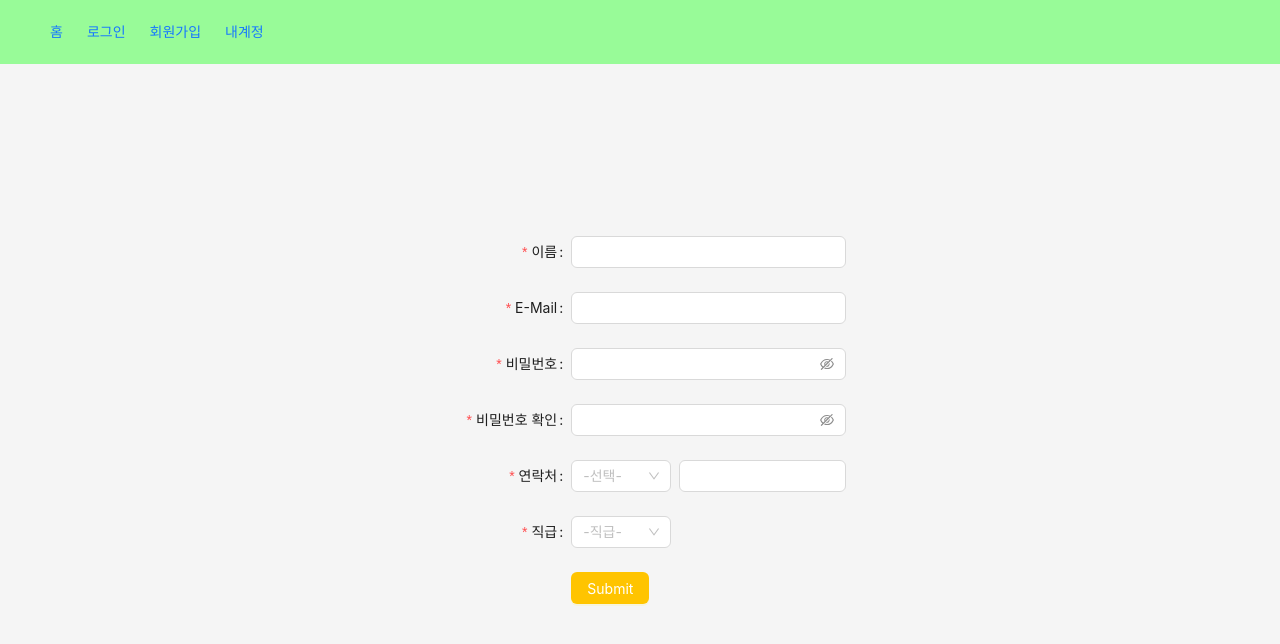
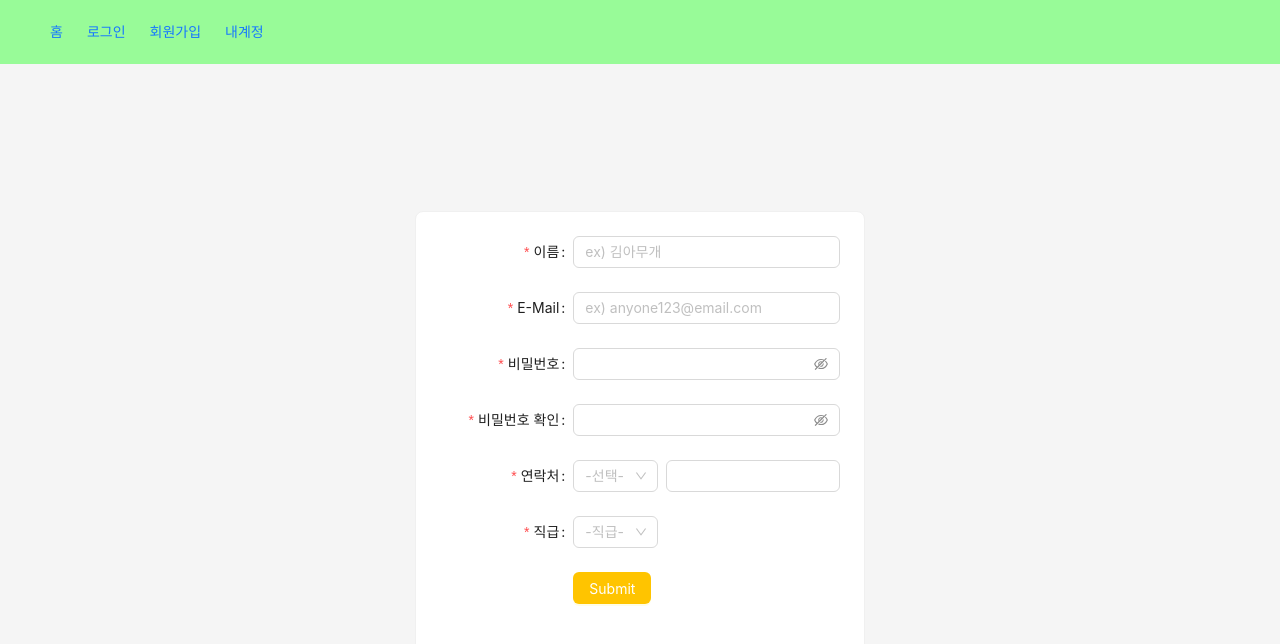
Before and after one commit to KDT5-MINI-TEAM11/client, a React (Vite) app: page /signup in a window 1280 px wide. Shown: the top 644 px of the page. Built offline with nearby package versions, Linux system fonts and the light colour scheme.

Commit message:
feat: useInPut 커스텀 훅 생성 및 이벤트 핸들러 연결, 상태 연결

```diff
--- a/src/App.tsx
+++ b/src/App.tsx
@@ -14,6 +14,7 @@ export default function App() {
       colorPrimary: '#ffc400',
     },
   };
+
   return (
     <ConfigProvider theme={theme} locale={koKR}>
       <Routes>
--- a/src/page/signup/index.tsx
+++ b/src/page/signup/index.tsx
@@ -1,5 +1,7 @@
-import { Button, Input, Form, Space, Select } from 'antd';
-import React, { useState } from 'react'
+import { useState } from 'react';
+import { Button, Input, Form, Space, Select, Card } from 'antd';
+import { Link } from 'react-router-dom';
+import useInput from './useInput';
 
 const onFinish = (values: any) => {
   console.log('Success:', values);
@@ -12,22 +14,36 @@ const onFinishFailed = (errorInfo: any) => {
 const { Option } = Select;
 
 export default function SingUp() {
+  const [name, onChangeName] = useInput('');
+  const [email, onChangeEmail] = useInput('');
+  const [password, onChangePassword] = useInput('');
+  const [confirmPassword, onChangeConfirmPassword] = useInput('');
+  const [prefixPhoneNumber, setPrefixPhoneNumber] = useState('');
+  const [phoneNumber, onChangePhoneNumber] = useInput('');
+  const [position, setPosition] = useState('');
 
-  const prefixSelector = (
-    <Form.Item name="prefix" noStyle>
-      <Select placeholder="-선택-" style={{ width: 100 }}>
-        <Option value="010">010</Option>
-        <Option value="011">011</Option>
-      </Select>
-    </Form.Item>
-  );
+  /*   const password = /^(?=.*\d)(?=.*[!@#$%^&*()-+=])(?=.*[a-zA-Z]).{8,16}$/;
+
+  const email = /^[A-Za-z0-9_\.\-]+@[A-Za-z0-9\-]+\.[A-Za-z0-9\-]+/; */
+
+  const onChangePrefixPhoneNumber = (value: string) =>
+    setPrefixPhoneNumber(value);
+
+  const onChangePosition = (value: string) => setPosition(value);
+
+  const getPhoneNumber = () => {
+    return `${prefixPhoneNumber}${phoneNumber}`;
+  };
+
+  const combinedPhoneNumber = getPhoneNumber();
 
   return (
+    <Card>
       <Form
         name="basic"
         labelCol={{ span: 8 }}
         wrapperCol={{ span: 16 }}
-      style={{ maxWidth: 600 }}
+        style={{ width: 400 }}
         initialValues={{ remember: true }}
         onFinish={onFinish}
         onFinishFailed={onFinishFailed}
@@ -38,74 +54,109 @@ export default function SingUp() {
           name="username"
           rules={[{ required: true, message: '이름을 입력해주세요.' }]}
         >
-        <Input />
+          <Input
+            placeholder="ex) 김아무개"
+            value={name}
+            onChange={onChangeName}
+            allowClear
+          />
         </Form.Item>
-
         <Form.Item
           label="E-Mail"
           name="e-mail"
           rules={[{ required: true, message: '이메일을 입력해주세요.' }]}
         >
-        <Input />
+          <Input
+            placeholder="ex) anyone123@email.com"
+            value={email}
+            onChange={onChangeEmail}
+            allowClear
+          />
         </Form.Item>
-
         <Form.Item
           label="비밀번호"
           name="password"
           rules={[{ required: true, message: '비밀번호를 입력해주세요' }]}
           hasFeedback
         >
-        <Input.Password />
+          <Input.Password
+            value={password}
+            onChange={onChangePassword}
+            allowClear
+          />
         </Form.Item>
-
-
         <Form.Item
           label="비밀번호 확인"
           name="confirm_password"
           dependencies={['password']}
           hasFeedback
-        rules={[{ required: true, message: '비밀번호를 입력해주세요' },
+          rules={[
+            { required: true, message: '비밀번호를 입력해주세요' },
             ({ getFieldValue }) => ({
               validator(_, value) {
                 if (!value || getFieldValue('password') === value) {
                   return Promise.resolve();
                 }
-            return Promise.reject(new Error('The new password that you entered do not match!'));
+                return Promise.reject(
+                  new Error('The new password that you entered do not match!'),
+                );
               },
             }),
           ]}
         >
-        <Input.Password />
+          <Input.Password
+            value={confirmPassword}
+            onChange={onChangeConfirmPassword}
+            allowClear
+          />
         </Form.Item>
-
         <Form.Item
           label="연락처"
           name="phone"
           rules={[{ required: true, message: '연락처를 입력해주세요.' }]}
         >
           <Space>
-       {prefixSelector}
-        <Input />
+            <Form.Item name="prefixPhoneNumber" noStyle>
+              <Select
+                placeholder="-선택-"
+                style={{ width: 85 }}
+                value={prefixPhoneNumber}
+                onChange={onChangePrefixPhoneNumber}
+              >
+                <Option value="010">010</Option>
+                <Option value="011">011</Option>
+              </Select>
+            </Form.Item>
+            <Input
+              value={phoneNumber}
+              onChange={onChangePhoneNumber}
+              allowClear
+            />
           </Space>
         </Form.Item>
-
         <Form.Item
           name="position"
           label="직급"
           rules={[{ required: true, message: '직급을 선택해주세요.' }]}
         >
-        <Select placeholder="-직급-" style={{ width: 100 }}>
-          <Option value="">사원</Option>
-          <Option value="">대리</Option>
-          <Option value="">과장</Option>
+          <Select
+            placeholder="-직급-"
+            value={position}
+            onChange={onChangePosition}
+            style={{ width: 85 }}
+          >
+            <Option value="1">사원</Option>
+            <Option value="2">대리</Option>
+            <Option value="3">과장</Option>
           </Select>
         </Form.Item>
-
+        {combinedPhoneNumber} {/*출력되는지 확인*/}
         <Form.Item wrapperCol={{ offset: 8, span: 16 }}>
           <Button type="primary" htmlType="submit">
             Submit
           </Button>
         </Form.Item>
       </Form>
+    </Card>
   );
 }
--- /dev/null
+++ b/src/page/signup/useInput.tsx
@@ -0,0 +1,10 @@
+import { useState, useCallback } from 'react';
+
+export default (initialValue: string | number) => {
+  const [value, setValue] = useState(initialValue);
+  const handler = useCallback((e: React.ChangeEvent<HTMLInputElement>) => {
+    setValue(e.target.value);
+  }, []);
+
+  return [value, handler, setValue] as const;
+};
```
Lines whose indentation alone changed are shown as unchanged.
